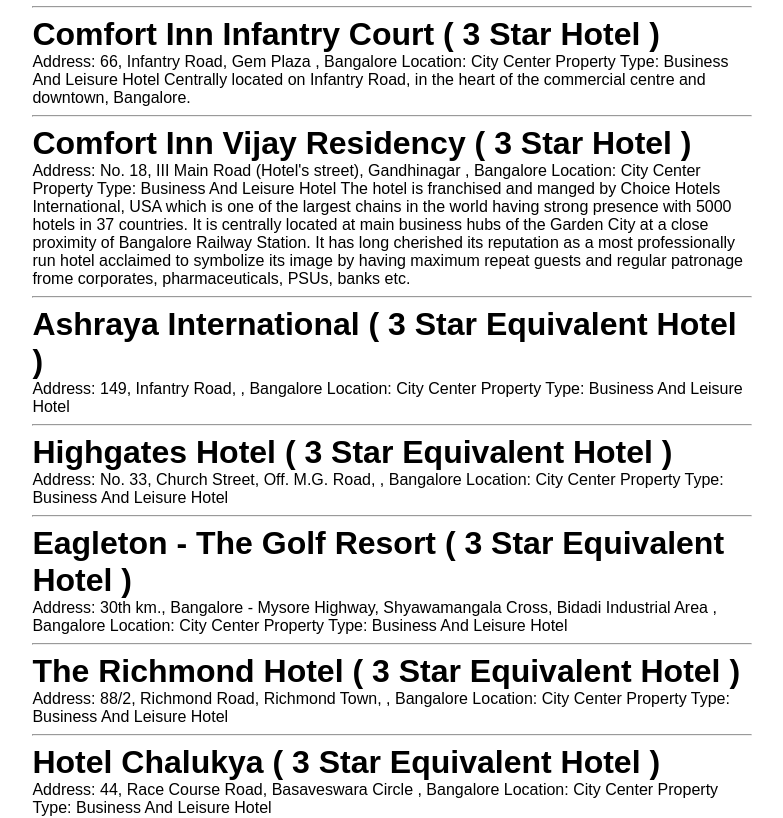
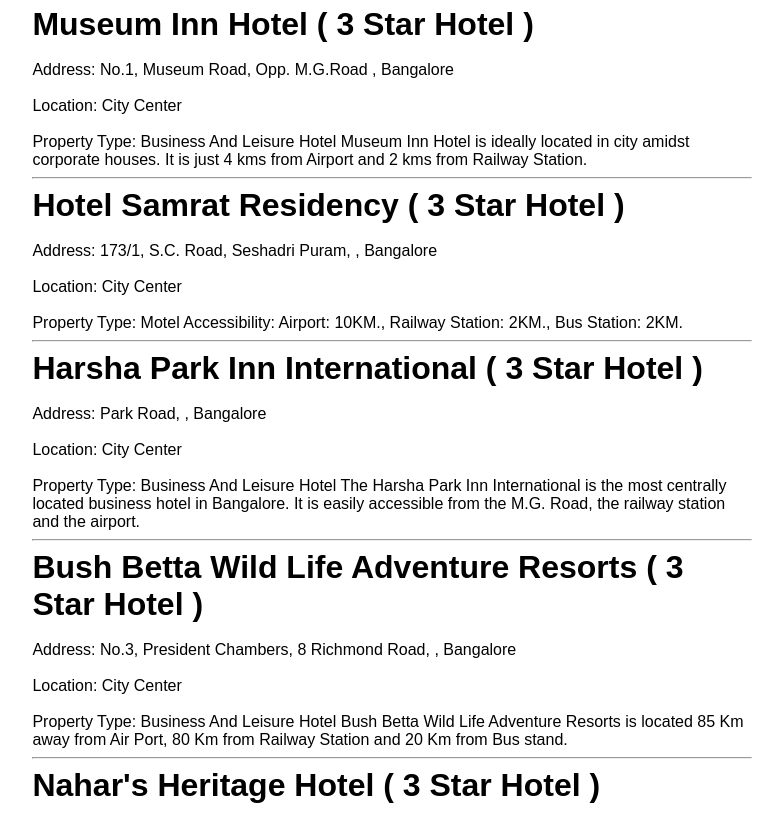
Before and after one commit to PV-Productions/ICIPpro, a Next.js app: page /sb/accomodation in a window 1280 px wide. Shown: the part 3134-3952 px from the top of the page, without its empty margins (376-1159 px from the left). Built offline with nearby package versions, Linux system fonts and the light colour scheme; a small style sheet from the web is missing.

Commit message:
Update accomodation.js

```diff
--- a/pages/sb/accomodation.js
+++ b/pages/sb/accomodation.js
@@ -12,11 +12,11 @@
         className="wrapperACC"
         style={{ width: wWidth > 560 ? "80vw" : "100vw", float: "right" }}
       >
-        <h1 className="headerACC">Accomodation</h1>
+        <h1 className="headerACC">Accomodation</h1> <br/>
         <div className="textAcc">
-          <h1>The Leela Kempinski Palace ( 5 Star Deluxe Hotel )</h1>
-          Address: 23, Airport Road, Bangalore Location: City Center Property
-          Type: Business And Leisure Hotel The Leela Kempinski Palace is
+          <h1>The Leela Kempinski Palace ( 5 Star Deluxe Hotel )</h1> <br/>
+          Address: 23, Airport Road, Bangalore<br/><br/> Location: City Center Property
+          <br/><br/>Type: Business And Leisure Hotel The Leela Kempinski Palace is
           situated on Airport Road, it is in close proximity to the Business
           district and an easy stroll from the KGA golf course. It stands
           majestically amidst seven acres of lush gardens and a sparkling lagoon
@@ -24,24 +24,24 @@
           attributes of comfort, technology and design associated with one of
           the leading hotels of the world.
           <hr />
-          <h1>Le Meridien Bangalore ( 5 Star Hotel )</h1>
-          Address: 28, Sankey Road, , Bangalore Location: City Center Property
-          Type: Business And Leisure Hotel Le Meridien, Bangalore is situated
+          <h1>Le Meridien Bangalore ( 5 Star Hotel )</h1> <br/>
+          Address: 28, Sankey Road, , Bangalore<br/><br/> Location: City Center Property
+          <br/><br/>Type: Business And Leisure Hotel Le Meridien, Bangalore is situated
           opposite the lush green Golf Course on Sankey Road. It's close
           proximity to the city's business district and commercial areas make it
           the perfect choice for business & leisure travellers. The stay at Le
           Meridien, Bangalore is an experience in itself.
           <hr />
-          <h1>Taj Residency ( 5 Star Hotel )</h1>
-          Address: 41/3, M.G. Road, Bangalore Location: City Center Property
-          Type: Business And Leisure Hotel Located in the heart of Bangalore,
+          <h1>Taj Residency ( 5 Star Hotel )</h1> <br/>
+          Address: 41/3, M.G. Road, Bangalore<br/><br/> Location: City Center Property
+          <br/><br/>Type: Business And Leisure Hotel Located in the heart of Bangalore,
           with a spectacular view of the city and the Ulsoor lake, the hotel is
           equipped with comprehensive business facilities to cater to the needs
           of discerning business clientele.
           <hr />
-          <h1>Hotel Ashok ( 5 Star Hotel )</h1>
-          Address: Kumara Krupa, High Grounds, , Bangalore Location: City Center
-          Property Type: Business And Leisure Hotel The gentle, graceful
+          <h1>Hotel Ashok ( 5 Star Hotel )</h1> <br/>
+          Address: Kumara Krupa, High Grounds, , Bangalore <br/><br/>Location: City Center
+          <br/><br/>Property Type: Business And Leisure Hotel The gentle, graceful
           ambience of Bangalore, India's garden city, is amply reflected in its
           first 5-star hotel - Hotel Ashok - one of the finest luxury hotels in
           southern India. Located on ten spacious acres in the High Grounds area
@@ -49,32 +49,32 @@
           golf Course and is within easy reach of the bustling business and
           shopping districts of the city.
           <hr />
-          <h1>The Park ( 5 Star Hotel )</h1>
-          Address: 14 / 7, Mahatama Gandhi Road, , Bangalore Location: City
-          Center Property Type: Business And Leisure Hotel The Park is a good
+          <h1>The Park ( 5 Star Hotel )</h1> <br/>
+          Address: 14 / 7, Mahatama Gandhi Road, , Bangalore <br/><br/>Location: City
+          Center <br/><br/>Property Type: Business And Leisure Hotel The Park is a good
           destination choice for corporate and leisure travellers due to its
           downtown location, giving easy access to key commercial &
           entertainment districts. The Park Kensington Terrace hotel services
           are excellent and the interiors are impressive and comfortable.
           <hr />
-          <h1>Gateway Hotel ( 5 Star Hotel )</h1>
-          Address: No - 66, Residency Road, , Bangalore Location: City Center
-          Property Type: Business And Leisure Hotel Gateway Hotel on Residency
+          <h1>Gateway Hotel ( 5 Star Hotel )</h1> <br/>
+          Address: No - 66, Residency Road, , Bangalore <br/><br/>Location: City Center
+          Property <br/><br/>Type: Business And Leisure Hotel Gateway Hotel on Residency
           Road is located 8 km from the airport and 7 km from the railway
           station. The hotel is in the heart of the business, shopping and
           entertainment district of Bangalore.
           <hr />
-          <h1>ITC Hotel Windsor Sheraton ( 5 Star Hotel )</h1>
-          Address: No. 25, Golf Course Road, , Bangalore Location: City Center
-          Property Type: Business And Leisure Hotel Downtown location, close to
+          <h1>ITC Hotel Windsor Sheraton ( 5 Star Hotel )</h1> <br/>
+          Address: No. 25, Golf Course Road, , Bangalore <br/><br/>Location: City Center
+          <br/><br/>Property Type: Business And Leisure Hotel Downtown location, close to
           the prominent business and commercial areas. Near the historic
           landmark Vidhana Soudha and opposite the Bangalore golf course. It is
           just 12 km from the airport, 4 km from the railway station and 5 km
           from the city centre.
           <hr />
-          <h1>St. Mark's Hotel ( 4 Star Hotel )</h1>
-          Address: 4 / 1, St. Mark's Road, , Bangalore Location: City Center
-          Property Type: Business And Leisure Hotel Business lunches. Client
+          <h1>St. Mark's Hotel ( 4 Star Hotel )</h1> <br/>
+          Address: 4 / 1, St. Mark's Road, , Bangalore <br/><br/>Location: City Center
+          <br/><br/>Property Type: Business And Leisure Hotel Business lunches. Client
           meetings. Quick thinking. We know what it is to be a business
           traveller - the reason why we have created the right ambience for you,
           So you can relax and work with ease. It is situated in heart of the
@@ -84,16 +84,16 @@
           halls. All of which helps you conduct business with ease and
           sophistication.
           <hr />
-          <h1>The Atria Hotel ( 4 Star Hotel )</h1>
-          Address: P. O. Box - 5089, No - 1, Palace Road , Bangalore Location:
-          City Center Property Type: Business And Leisure Hotel When business
+          <h1>The Atria Hotel ( 4 Star Hotel )</h1> <br/>
+          Address: P. O. Box - 5089, No - 1, Palace Road , Bangalore <br/><br/>Location:
+          City Center <br/><br/>Property Type: Business And Leisure Hotel When business
           brings you to the garden city, there's one hotel an astute business
           traveller like yourself would be pleased to check into. The hotel that
           makes better sense, which ever way you look at it.
           <hr />
-          <h1>Royal Orchid Park Plaza ( 4 Star Hotel )</h1>
+          <h1>Royal Orchid Park Plaza ( 4 Star Hotel )</h1> <br/>
           Address: 1, Golf Avenue, Adjoining - KGA Golf Course, Airport Road ,
-          Bangalore Location: Near Airport Property Type: Business And Leisure
+          Bangalore <br/><br/>Location: Near Airport <br/><br/>Property Type: Business And Leisure
           Hotel India's Silicon Valley, the beautiful city of Bangalore,
           witnesses yet another Landmark-Royal Orchid Park Plaza. Overlooking
           the lush greens of the KGA Golf Course, Royal Orchid Park Plaza offers
@@ -102,16 +102,16 @@
           close to major software corridors and IT companies. It is just three
           kilometers from the main commercial hub-MG Road.
           <hr />
-          <h1>The Chancery ( 4 Star Hotel )</h1>
-          Address: Lavelle Road, Bangalore , Bangalore Location: City Center
-          Property Type: Business And Leisure Hotel We understand that you as a
+          <h1>The Chancery ( 4 Star Hotel )</h1> <br/>
+          Address: Lavelle Road, Bangalore , Bangalore <br/><br/>Location: City Center
+          <br/><br/>Property Type: Business And Leisure Hotel We understand that you as a
           professional, need both space and attention. And that there are no
           defined moments of rest and toil. We kept that in mind when we
           designed The Chancery.
           <hr />
-          <h1>The Capitol ( 4 Star Equivalent Hotel )</h1>
-          Address: No. 3, Rajbhavan Road, , Bangalore Location: City Center
-          Property Type: Business And Leisure Hotel At The Capitol Hotel, you'll
+          <h1>The Capitol ( 4 Star Equivalent Hotel )</h1> <br/>
+          Address: No. 3, Rajbhavan Road, , Bangalore <br/><br/>Location: City Center
+          <br/><br/>Property Type: Business And Leisure Hotel At The Capitol Hotel, you'll
           experience the epitome of timeless elegance and impeccable service. In
           fact, we've been Arkansas's most award-winning hotel for more years
           than we can recall. Then again, we are well over 100 years old.
@@ -122,117 +122,67 @@
           hotel. Indeed, The Capitol Hotel is a place where you can live in the
           moment or stay a century away.
           <hr />
-          <h1>The Central Park ( 3 Star Hotel )</h1>
-          Address: No.47, Dickenson Road, Manipal Centre, , Bangalore Location:
-          City Center Property Type: Business And Leisure Hotel The Central Park
+          <h1>The Central Park ( 3 Star Hotel )</h1> <br/>
+          Address: No.47, Dickenson Road, Manipal Centre, , Bangalore <br/><br/>Location:
+          City Center <br/><br/>Property Type: Business And Leisure Hotel The Central Park
           hotel beckons leisure travlers and the business travellers alike for a
           comfortable stay in Bangalore. The Central Park hotel caters to the
           needs of the discerning business travellers and helps them conduct
           business in American style-quickly and efficiently.
           <hr />
-          <h1>Museum Inn Hotel ( 3 Star Hotel )</h1>
-          Address: No.1, Museum Road, Opp. M.G.Road , Bangalore Location: City
-          Center Property Type: Business And Leisure Hotel Museum Inn Hotel is
+          <h1>Museum Inn Hotel ( 3 Star Hotel )</h1> <br/>
+          Address: No.1, Museum Road, Opp. M.G.Road , Bangalore <br/><br/>Location: City
+          Center <br/><br/>Property Type: Business And Leisure Hotel Museum Inn Hotel is
           ideally located in city amidst corporate houses. It is just 4 kms from
           Airport and 2 kms from Railway Station.
           <hr />
-          <h1>Hotel Samrat Residency ( 3 Star Hotel )</h1>
-          Address: 173/1, S.C. Road, Seshadri Puram, , Bangalore Location: City
-          Center Property Type: Motel Accessibility: Airport: 10KM., Railway
+          <h1>Hotel Samrat Residency ( 3 Star Hotel )</h1> <br/>
+          Address: 173/1, S.C. Road, Seshadri Puram, , Bangalore <br/><br/>Location: City
+          Center <br/><br/>Property Type: Motel Accessibility: Airport: 10KM., Railway
           Station: 2KM., Bus Station: 2KM.
           <hr />
-          <h1>Harsha Park Inn International ( 3 Star Hotel )</h1>
-          Address: Park Road, , Bangalore Location: City Center Property Type:
+          <h1>Harsha Park Inn International ( 3 Star Hotel )</h1> <br/>
+          Address: Park Road, , Bangalore <br/><br/>Location: City Center <br/><br/>Property Type:
           Business And Leisure Hotel The Harsha Park Inn International is the
           most centrally located business hotel in Bangalore. It is easily
           accessible from the M.G. Road, the railway station and the airport.
           <hr />
-          <h1>Bush Betta Wild Life Adventure Resorts ( 3 Star Hotel )</h1>
+          <h1>Bush Betta Wild Life Adventure Resorts ( 3 Star Hotel )</h1> <br/>
           Address: No.3, President Chambers, 8 Richmond Road, , Bangalore
-          Location: City Center Property Type: Business And Leisure Hotel Bush
+          <br/><br/>Location: City Center <br/><br/>Property Type: Business And Leisure Hotel Bush
           Betta Wild Life Adventure Resorts is located 85 Km away from Air Port,
           80 Km from Railway Station and 20 Km from Bus stand.
           <hr />
-          <h1>Nahar's Heritage Hotel ( 3 Star Hotel )</h1>
-          Address: No.14, St. Mark's Road, , Bangalore Location: City Center
-          Property Type: Business And Leisure Hotel Nahar's Heritage Hotel is a
+          <h1>Nahar's Heritage Hotel ( 3 Star Hotel )</h1> <br/>
+          Address: No.14, St. Mark's Road, , Bangalore <br/><br/>Location: City Center
+          <br/><br/>Property Type: Business And Leisure Hotel Nahar's Heritage Hotel is a
           leading heritage hotel in Bangalore. So for all those of you seeking a
           royal stay in Bangalore Nahar's heritage Hotel is the ideal
           accommodation option. The entire experience of staying at the Nahar's
           heritage Hotel lends a color to the visit to Bangalore.
           <hr />
-          <h1>Sovereign The Heritage Hotel ( 3 Star Hotel )</h1>
-          Address: No. 19 & 20, 3rd Main, Gandhinagar , Bangalore Location: City
-          Center Property Type: Business And Leisure Hotel Located in the heart
+          <h1>Sovereign The Heritage Hotel ( 3 Star Hotel )</h1> <br/>
+          Address: No. 19 & 20, 3rd Main, Gandhinagar , Bangalore <br/><br/>Location: City
+          Center <br/><br/>Property Type: Business And Leisure Hotel Located in the heart
           of downtown Bangalore, one of India"s most important business cities.
           Just a kilometre away from the railway station and 16 kms from the
           airport, the hotel is also close to a number of corporate houses and
           business districts and near several shopping centres and cinema halls.
           <hr />
-          <h1>Nalapads Hotels Bangalore International ( 3 Star Hotel )</h1>
-          Address: 2A - 2B, Crescent Avenue, High Grounds , Bangalore Location:
-          Suburban Property Type: Business And Leisure Hotel Hotel Bangalore
+          <h1>Nalapads Hotels Bangalore International ( 3 Star Hotel )</h1> <br/>
+          Address: 2A - 2B, Crescent Avenue, High Grounds , Bangalore <br/><br/>Location:
+          Suburban <br/><br/>Property Type: Business And Leisure Hotel Hotel Bangalore
           International with its distinctive architecture and superior
           facilities is a land mark in the sprawling garden city.
           <hr />
-          <h1>Hotel Royal Heritage ( 3 Star Hotel )</h1>
+          <h1>Hotel Royal Heritage ( 3 Star Hotel )</h1> <br/>
           Address: 34/c, Austin Town Extn., Near BDA Complex, Next to SBI,
-          Austin Town , Bangalore Location: City Center Property Type: Heritage
+          Austin Town , Bangalore <br/><br/>Location: City Center <br/><br/>Property Type: Heritage
           Hotel Situated in the midst of IT capital of India Bangalore, Hotel
           Royal Heritage"s perfect location is extremely advantageous to every
           business or leisure traveler.
           <hr />
-          <h1>Comfort Inn Infantry Court ( 3 Star Hotel )</h1>
-          Address: 66, Infantry Road, Gem Plaza , Bangalore Location: City
-          Center Property Type: Business And Leisure Hotel Centrally located on
-          Infantry Road, in the heart of the commercial centre and downtown,
-          Bangalore.
-          <hr />
-          <h1>Comfort Inn Vijay Residency ( 3 Star Hotel )</h1>
-          Address: No. 18, III Main Road (Hotel's street), Gandhinagar ,
-          Bangalore Location: City Center Property Type: Business And Leisure
-          Hotel The hotel is franchised and manged by Choice Hotels
-          International, USA which is one of the largest chains in the world
-          having strong presence with 5000 hotels in 37 countries. It is
-          centrally located at main business hubs of the Garden City at a close
-          proximity of Bangalore Railway Station. It has long cherished its
-          reputation as a most professionally run hotel acclaimed to symbolize
-          its image by having maximum repeat guests and regular patronage frome
-          corporates, pharmaceuticals, PSUs, banks etc.
-          <hr />
-          <h1>Ashraya International ( 3 Star Equivalent Hotel )</h1>
-          Address: 149, Infantry Road, , Bangalore Location: City Center
-          Property Type: Business And Leisure Hotel
-          <hr />
-          <h1>Highgates Hotel ( 3 Star Equivalent Hotel )</h1>
-          Address: No. 33, Church Street, Off. M.G. Road, , Bangalore Location:
-          City Center Property Type: Business And Leisure Hotel
-          <hr />
-          <h1>Eagleton - The Golf Resort ( 3 Star Equivalent Hotel )</h1>
-          Address: 30th km., Bangalore - Mysore Highway, Shyawamangala Cross,
-          Bidadi Industrial Area , Bangalore Location: City Center Property
-          Type: Business And Leisure Hotel
-          <hr />
-          <h1>The Richmond Hotel ( 3 Star Equivalent Hotel )</h1>
-          Address: 88/2, Richmond Road, Richmond Town, , Bangalore Location:
-          City Center Property Type: Business And Leisure Hotel
-          <hr />
-          <h1>Hotel Chalukya ( 3 Star Equivalent Hotel )</h1>
-          Address: 44, Race Course Road, Basaveswara Circle , Bangalore
-          Location: City Center Property Type: Business And Leisure Hotel
-          <hr />
-          <h1></h1>Hotel Swagath ( 3 Star Equivalent Hotel ) Address: 75,
-          Hospital Road, , Bangalore Location: City Center Property Type:
-          Business And Leisure Hotel
-          <hr />
-          <h1></h1>Hotel Rama ( 3 Star Equivalent Hotel ) Address: 40 / 2,
-          Lavelle Road, , Bangalore Location:City Center Property Type: Business
-          And Leisure Hotel After a hard day"s work, unwind in the city pubs and
-          enjoy the exciting evenings of glamorous Bangalore. Besides the
-          magnificient Vidhana Soudhan (State Legislature & Secretariat), Tipu
-          Sultan's Summer Palace & Bannerghatta National Park for exciting Tiger
-          & Lion Safaris, there's also the famous Derby!
-        </div>
+         </div>
         <style jsx>
           {`
             .wrapperACC {
```
